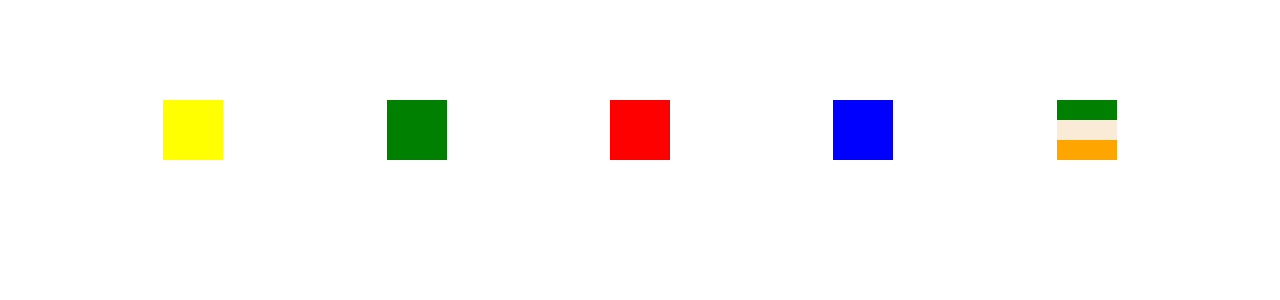
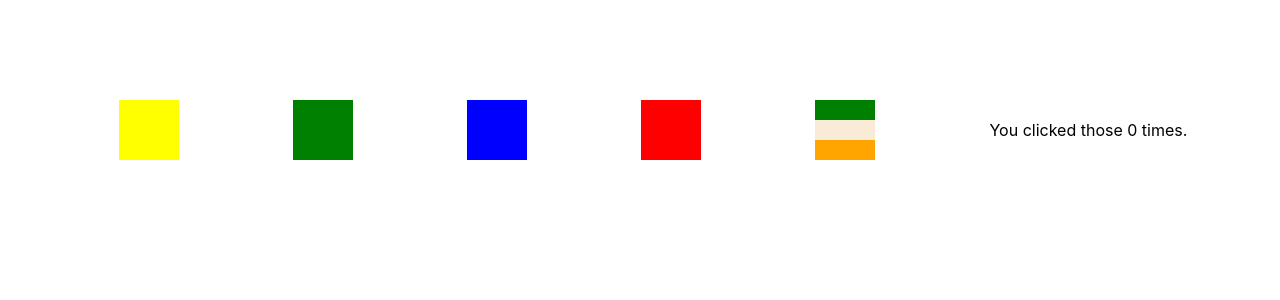
Before and after one commit to PayCra/exercises, a React (Create React App) app: page / in a window 1280 px wide. Shown: the top 300 px of the page. Built offline with nearby package versions, Linux system fonts and the light colour scheme.

Commit message:
4.5_alt. Toggle counter absolute.

```diff
--- a/src/App.css
+++ b/src/App.css
@@ -1,5 +1,96 @@
-.App {
+.text {
+  height: 60px;
+  position: absolute;
+  top: 100px; left: 77.3vw;
+}
+
+.in-the-middle {
   display: flex;
-  justify-content: space-evenly;
-  padding-top: 100px;
+  justify-content: center;
+  align-items: center;
+  height: 60px;
 }
+
+.Zayn {
+  background: yellow;
+  position: absolute;
+  top: 100px; left: 9.3vw;
+}
+
+.Zayn.darker {
+  background: darkgoldenrod;
+  position: absolute;
+  top: 100px; left: 9.3vw;
+}
+
+.Harry {
+  background: green;
+  position: absolute;
+  top: 100px; left: 22.9vw;
+}
+
+.Harry.darker {
+  background: darkgreen;
+  position: absolute;
+  top: 100px; left: 22.9vw;
+}
+
+.Louis {
+  background: blue;
+  position: absolute;
+  top: 100px; left: 36.5vw;
+}
+
+.Louis.darker {
+  background: darkblue;
+  position: absolute;
+  top: 100px; left: 36.5vw;
+}
+
+.Liam {
+  background: red;
+  position: absolute;
+  top: 100px; left: 50.1vw;
+}
+
+.Liam.darker {
+  background: darkred;
+  position: absolute;
+  top: 100px; left: 50.1vw;
+}
+
+.GreenNiall {
+  background: green;
+  position: absolute;
+  top: 100px; left: 63.7vw;
+}
+
+.GreenNiall.darker {
+  background: darkgreen;
+  position: absolute;
+  top: 100px; left: 63.7vw;
+}
+
+.WhiteNiall {
+  background: antiquewhite;
+  position: absolute;
+  top: 120px; left: 63.7vw;
+}
+
+.WhiteNiall.darker {
+  background: lightgrey;
+  position: absolute;
+  top: 120px; left: 63.7vw;
+}
+
+.OrangeNiall {
+  background: orange;
+  position: absolute;
+  top: 140px; left: 63.7vw;
+}
+
+.OrangeNiall.darker {
+  background: darkorange;
+  position: absolute;
+  top: 140px; left: 63.7vw;
+}
--- a/src/App.js
+++ b/src/App.js
@@ -1,18 +1,29 @@
 import React from 'react';
 import './App.css';
-import Box from './Components/Box';
-import Flag from './Components/Flag';
+import ShadyStuff from './Components/ShadyStuff';
 
-function App() {
-    return (
-        <div className="App">
-            <Box name="Zayn"/>
-            <Box name="Harry"/>
-            <Box name="Liam"/>
-            <Box name="Louis"/>
-            <Flag/>
-        </div>
-    );
+class App extends React.Component {
+
+    state = {times: 0};
+
+    handleClickCounter = () => {
+        this.setState((oldState) => ({times: oldState.times + 1}));
+    };
+
+    render() {
+        return (
+            <div>
+                <ShadyStuff name="Louis" clickCounter={this.handleClickCounter}/>
+                <ShadyStuff name="Zayn" clickCounter={this.handleClickCounter}/>
+                <ShadyStuff name="Harry" clickCounter={this.handleClickCounter}/>
+                <ShadyStuff name="Liam" clickCounter={this.handleClickCounter}/>
+                <ShadyStuff name="Niall" clickCounter={this.handleClickCounter}/>
+                <div className="text">
+                    <div className="in-the-middle">You clicked those {this.state.times} times.</div>
+                </div>
+            </div>
+        );
+    }
 }
 
 export default App;
--- a/src/Components/Box.css
+++ /dev/null
@@ -1,36 +0,0 @@
-.Box {
-    height: 60px;
-    width: 60px;
-}
-
-.Zayn {
-    background: yellow;
-}
-
-.Zayn.darker {
-    background: darkgoldenrod;
-}
-
-.Harry {
-    background: green;
-}
-
-.Harry.darker {
-    background: darkgreen;
-}
-
-.Liam {
-    background: red;
-}
-
-.Liam.darker {
-    background: darkred;
-}
-
-.Louis {
-    background: blue;
-}
-
-.Louis.darker {
-    background: darkblue;
-}
--- a/src/Components/Box.js
+++ /dev/null
@@ -1,21 +0,0 @@
-import React, {Component} from 'react';
-import './Box.css';
-import handleClick from './myclick';
-
-class Box extends Component {
-
-    constructor() {
-        super();
-        this.state = {
-            color: ""
-        };
-    }
-
-    render() {
-        return <div
-            className={"Box " + this.props.name + " " + this.state.color}
-            onClick={handleClick.bind(this)}/>
-    }
-}
-
-export default Box;
--- a/src/Components/Flag.css
+++ /dev/null
@@ -1,28 +0,0 @@
-.Flag {
-    width: 60px;
-    height: 20px;
-}
-
-.GreenPart {
-    background: green;
-}
-
-.GreenPart.darker {
-    background: darkgreen;
-}
-
-.WhitePart {
-    background: antiquewhite;
-}
-
-.WhitePart.darker {
-    background: lightgrey;
-}
-
-.OrangePart {
-    background: orange;
-}
-
-.OrangePart.darker {
-    background: darkorange;
-}
--- a/src/Components/Flag.js
+++ /dev/null
@@ -1,24 +0,0 @@
-import React, {Component} from 'react';
-import './Flag.css';
-import handleClick from './myclick';
-
-class Flag extends Component {
-
-    constructor() {
-        super();
-        this.state = {
-            color: ""
-        };
-    }
-
-    render() {
-        return (<div onClick={handleClick.bind(this)}>
-                <div className={"Flag GreenPart " + this.state.color}/>
-                <div className={"Flag WhitePart " + this.state.color}/>
-                <div className={"Flag OrangePart " + this.state.color}/>
-            </div>
-        )
-    }
-}
-
-export default Flag;
--- a/src/Components/ShadyBox.css
+++ /dev/null
@@ -1,4 +0,0 @@
-.ShadyBox {
-    height: 60px;
-    width: 60px;
-}
--- /dev/null
+++ b/src/Components/ShadyStuff.css
@@ -0,0 +1,9 @@
+.ShadyBox {
+    height: 60px;
+    width: 60px;
+}
+
+.ShadyFlag {
+    height: 20px;
+    width: 60px;
+}
--- /dev/null
+++ b/src/Components/ShadyStuff.js
@@ -0,0 +1,39 @@
+import React, {Component} from 'react';
+import './ShadyStuff.css';
+
+class ShadyStuff extends Component {
+
+    state = {
+        color: ""
+    };
+
+    handleClick = () => {
+        if (this.props.clickCounter !== undefined) {
+            this.props.clickCounter();
+        }
+
+        if (this.state.color === "darker") {
+            this.setState({color: ""})
+        } else {
+            this.setState({color: "darker"});
+        }
+    };
+
+    render() {
+
+        if (this.props.name.indexOf("Niall") === -1) {
+            return <div className={"ShadyBox " + this.props.name + " " + this.state.color}
+                        onClick={this.handleClick}/>
+        } else {
+            return (
+                <div onClick={this.handleClick}>
+                    <div className={"ShadyFlag GreenNiall " + this.state.color}/>
+                    <div className={"ShadyFlag WhiteNiall " + this.state.color}/>
+                    <div className={"ShadyFlag OrangeNiall " + this.state.color}/>
+                </div>
+            )
+        }
+    };
+}
+
+export default ShadyStuff;
--- a/src/Components/myclick.js
+++ /dev/null
@@ -1,7 +0,0 @@
-export default function handleClick() {
-    if (this.state.color === "") {
-        this.setState({color: "darker"})
-    } else {
-        this.setState({color: ""})
-    }
-}
```
Also changed, not shown: src/Components/ShadyBox.js (deleted, +0 -27 lines).
